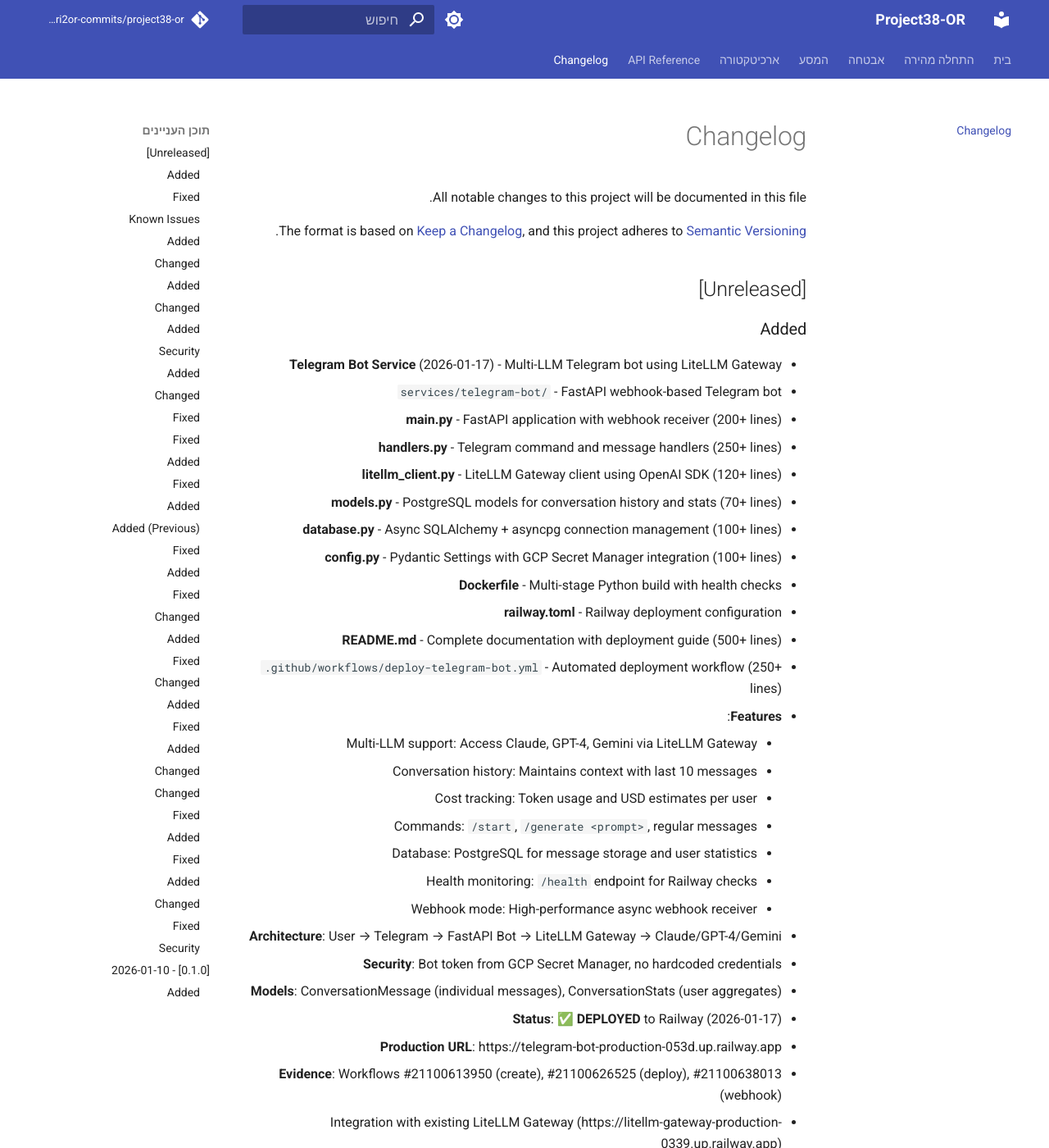
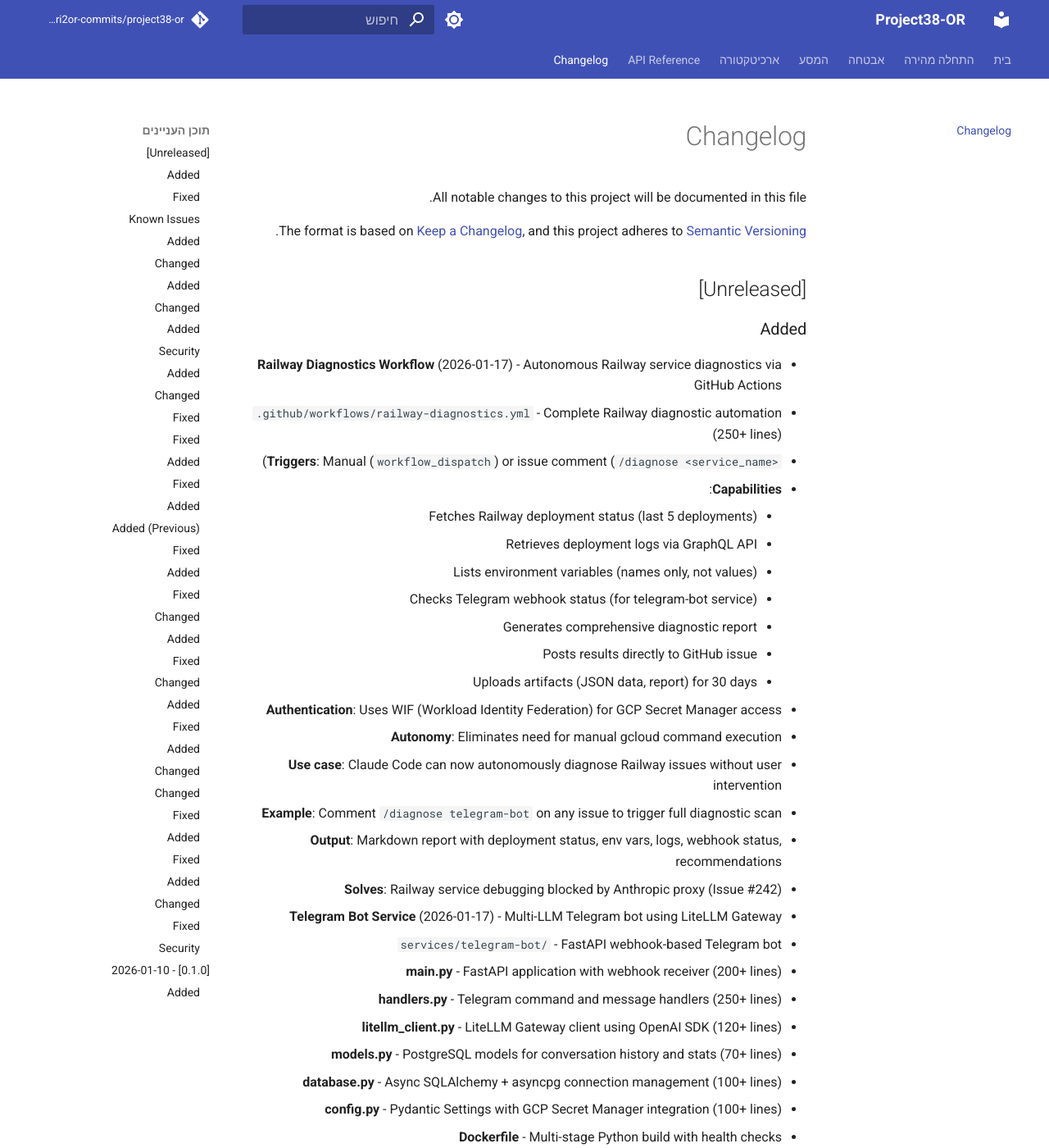
Before and after one commit to edri2or-commits/project38-or, an MkDocs documentation site: the page built from docs/changelog.md, in a window 1280 px wide and 1400 px high. Shown: the whole window at 82% size. Built offline with MkDocs 1.6.1 and Material for MkDocs 9.7.7, drawn with Linux system fonts in a browser that asks for light colours; comment, search, counter and statistics services are not loaded.

Commit message:
docs: update changelog with Railway diagnostics workflow

```diff
--- a/docs/changelog.md
+++ b/docs/changelog.md
@@ -8,6 +8,23 @@
 ## [Unreleased]
 
 ### Added
+- **Railway Diagnostics Workflow** (2026-01-17) - Autonomous Railway service diagnostics via GitHub Actions
+  - `.github/workflows/railway-diagnostics.yml` - Complete Railway diagnostic automation (250+ lines)
+  - **Triggers**: Manual (`workflow_dispatch`) or issue comment (`/diagnose <service_name>`)
+  - **Capabilities**:
+    - Fetches Railway deployment status (last 5 deployments)
+    - Retrieves deployment logs via GraphQL API
+    - Lists environment variables (names only, not values)
+    - Checks Telegram webhook status (for telegram-bot service)
+    - Generates comprehensive diagnostic report
+    - Posts results directly to GitHub issue
+    - Uploads artifacts (JSON data, report) for 30 days
+  - **Authentication**: Uses WIF (Workload Identity Federation) for GCP Secret Manager access
+  - **Autonomy**: Eliminates need for manual gcloud command execution
+  - **Use case**: Claude Code can now autonomously diagnose Railway issues without user intervention
+  - **Example**: Comment `/diagnose telegram-bot` on any issue to trigger full diagnostic scan
+  - **Output**: Markdown report with deployment status, env vars, logs, webhook status, recommendations
+  - **Solves**: Railway service debugging blocked by Anthropic proxy (Issue #242)
 - **Telegram Bot Service** (2026-01-17) - Multi-LLM Telegram bot using LiteLLM Gateway
   - `services/telegram-bot/` - FastAPI webhook-based Telegram bot
   - **main.py** - FastAPI application with webhook receiver (200+ lines)
```
